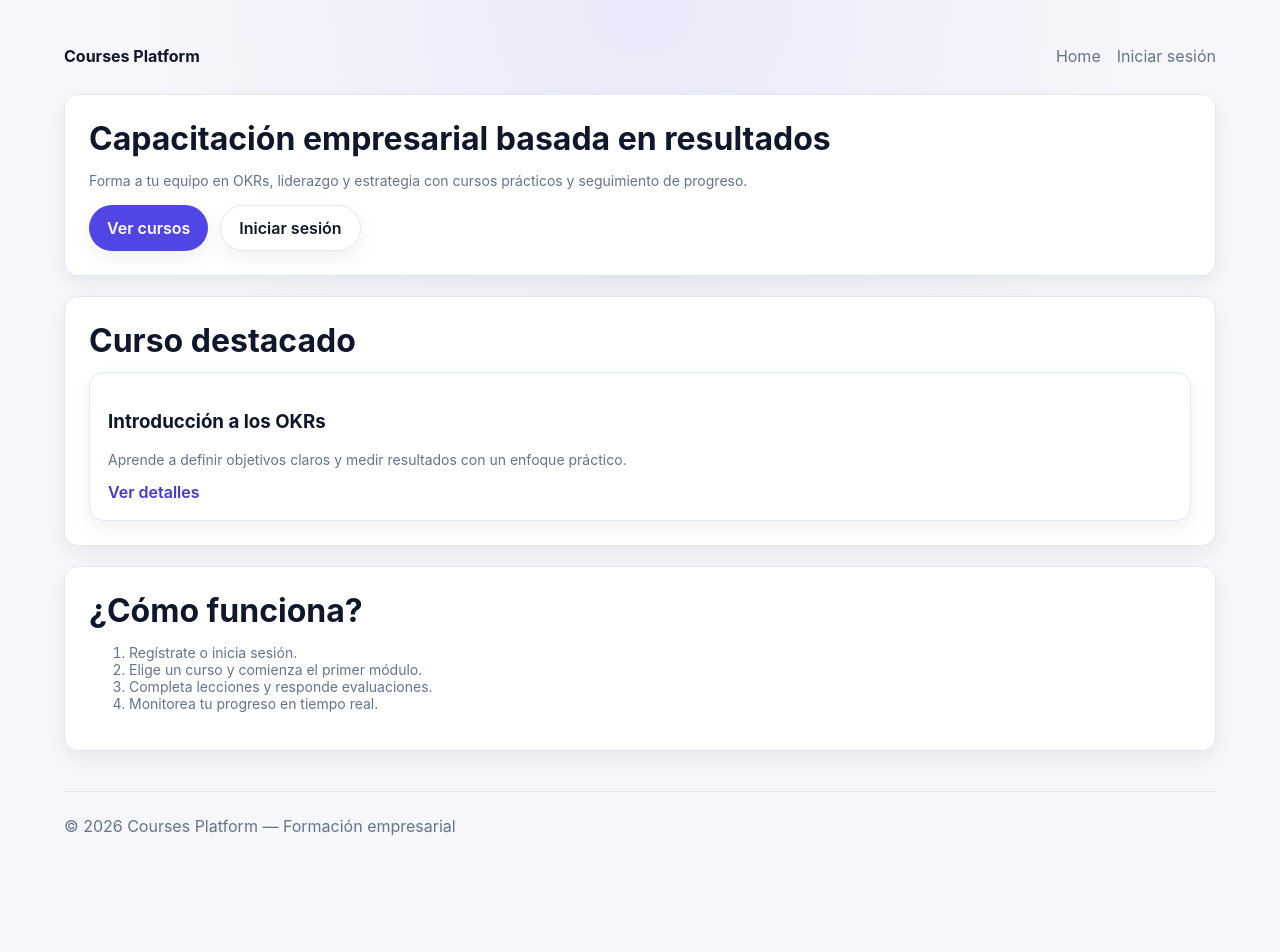
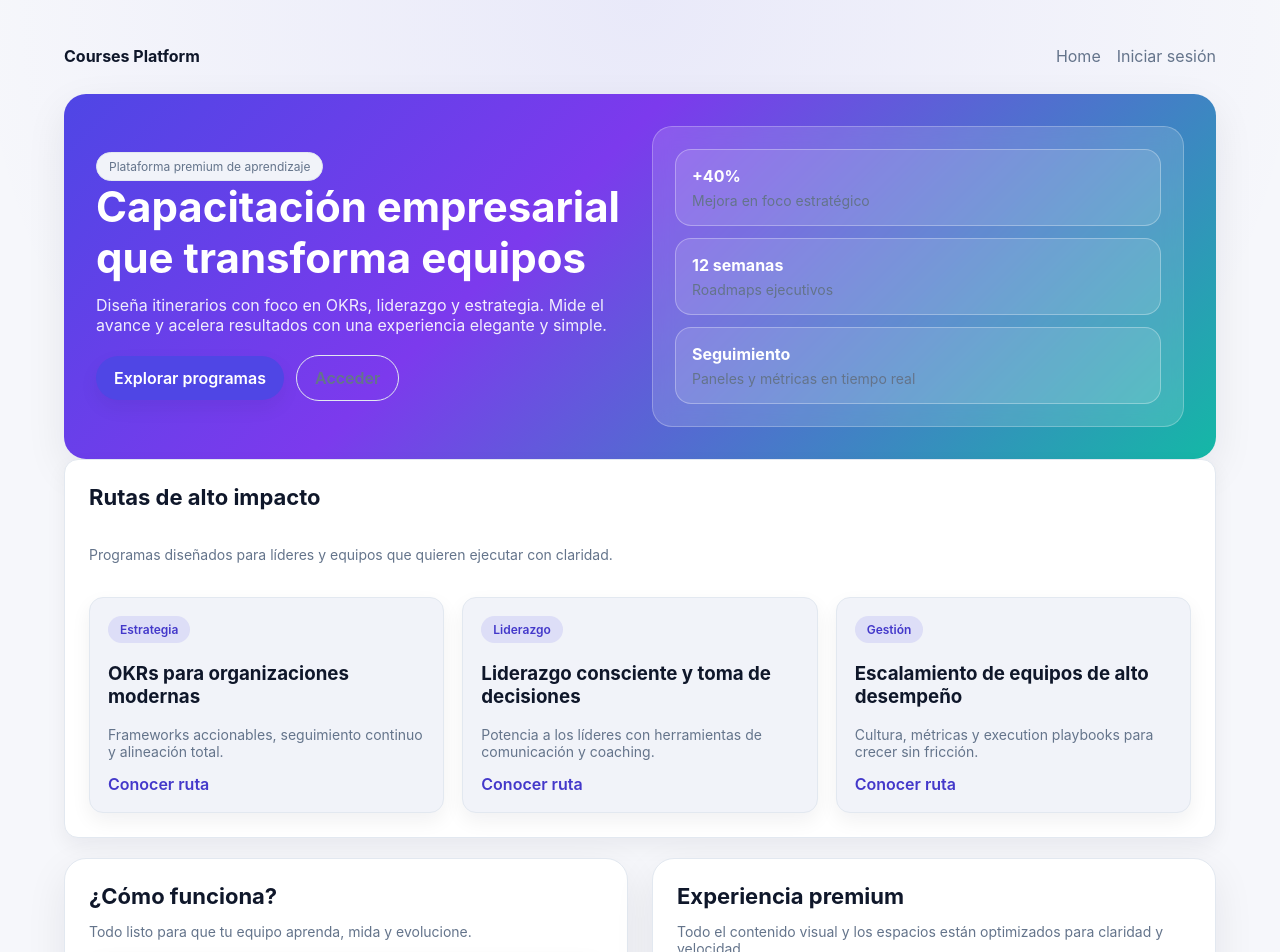
Before and after one commit to jashito/Courses_Platform, a Next.js app: page / in a window 1280 px wide. Shown: the top 952 px of the page. Before the commit the page ends 908 px from the top, so only its background shows below. Built offline with nearby package versions, Linux system fonts and the light colour scheme.

Commit message:
Update index.tsx content

```diff
--- a/src/pages/index.tsx
+++ b/src/pages/index.tsx
@@ -4,42 +4,93 @@ import Layout from "@/components/Layout";
 export default function HomePage() {
   return (
     <Layout>
-      <section className="section">
-        <h1 className="page-title">Capacitación empresarial basada en resultados</h1>
-        <p className="meta">
-          Forma a tu equipo en OKRs, liderazgo y estrategia con cursos prácticos y seguimiento de progreso.
+      <section className="hero">
+        <div>
+          <span className="pill">Plataforma premium de aprendizaje</span>
+          <h1>Capacitación empresarial que transforma equipos</h1>
+          <p>
+            Diseña itinerarios con foco en OKRs, liderazgo y estrategia. Mide el avance y acelera resultados con una
+            experiencia elegante y simple.
           </p>
-        <div style={{ display: "flex", gap: 12, marginTop: 16 }}>
+          <div className="nav-actions">
             <Link className="button" href="/courses">
-            Ver cursos
+              Explorar programas
             </Link>
-          <Link className="button secondary" href="/login">
-            Iniciar sesión
+            <Link className="button ghost" href="/login">
+              Acceder
             </Link>
+          </div>
+        </div>
+        <div className="hero-card">
+          <div className="grid tight">
+            <div className="stat">
+              <strong>+40%</strong>
+              <span className="meta">Mejora en foco estratégico</span>
+            </div>
+            <div className="stat">
+              <strong>12 semanas</strong>
+              <span className="meta">Roadmaps ejecutivos</span>
+            </div>
+            <div className="stat">
+              <strong>Seguimiento</strong>
+              <span className="meta">Paneles y métricas en tiempo real</span>
+            </div>
+          </div>
         </div>
       </section>
 
       <section className="section">
-        <h2 className="page-title">Curso destacado</h2>
-        <div className="card">
-          <h3>Introducción a los OKRs</h3>
-          <p className="meta">
-            Aprende a definir objetivos claros y medir resultados con un enfoque práctico.
-          </p>
+        <div className="page-hero">
+          <h2 className="section-title">Rutas de alto impacto</h2>
+          <p className="meta">Programas diseñados para líderes y equipos que quieren ejecutar con claridad.</p>
+        </div>
+        <div className="grid">
+          <div className="card soft">
+            <span className="badge">Estrategia</span>
+            <h3>OKRs para organizaciones modernas</h3>
+            <p className="meta">Frameworks accionables, seguimiento continuo y alineación total.</p>
             <Link className="button link" href="/courses">
-            Ver detalles
+              Conocer ruta
             </Link>
+          </div>
+          <div className="card soft">
+            <span className="badge">Liderazgo</span>
+            <h3>Liderazgo consciente y toma de decisiones</h3>
+            <p className="meta">Potencia a los líderes con herramientas de comunicación y coaching.</p>
+            <Link className="button link" href="/courses">
+              Conocer ruta
+            </Link>
+          </div>
+          <div className="card soft">
+            <span className="badge">Gestión</span>
+            <h3>Escalamiento de equipos de alto desempeño</h3>
+            <p className="meta">Cultura, métricas y execution playbooks para crecer sin fricción.</p>
+            <Link className="button link" href="/courses">
+              Conocer ruta
+            </Link>
+          </div>
         </div>
       </section>
 
-      <section className="section">
-        <h2 className="page-title">¿Cómo funciona?</h2>
-        <ol className="meta">
-          <li>Regístrate o inicia sesión.</li>
-          <li>Elige un curso y comienza el primer módulo.</li>
-          <li>Completa lecciones y responde evaluaciones.</li>
-          <li>Monitorea tu progreso en tiempo real.</li>
-        </ol>
+      <section className="split">
+        <div className="surface">
+          <h2 className="section-title">¿Cómo funciona?</h2>
+          <p className="meta">Todo listo para que tu equipo aprenda, mida y evolucione.</p>
+          <div className="list">
+            <div className="card soft">Activa cohortes y crea rutas personalizadas.</div>
+            <div className="card soft">Comparte insights con tus líderes en segundos.</div>
+            <div className="card soft">Monitoriza progreso y certificaciones sin esfuerzo.</div>
+          </div>
+        </div>
+        <div className="surface">
+          <h2 className="section-title">Experiencia premium</h2>
+          <p className="meta">Todo el contenido visual y los espacios están optimizados para claridad y velocidad.</p>
+          <div className="list">
+            <div className="card soft">UI elegante con modo oscuro opcional.</div>
+            <div className="card soft">Cards dinámicas, métricas y tableros ejecutivos.</div>
+            <div className="card soft">Onboarding guiado para equipos distribuidos.</div>
+          </div>
+        </div>
       </section>
     </Layout>
   );
```
Lines whose indentation alone changed are shown as unchanged.
